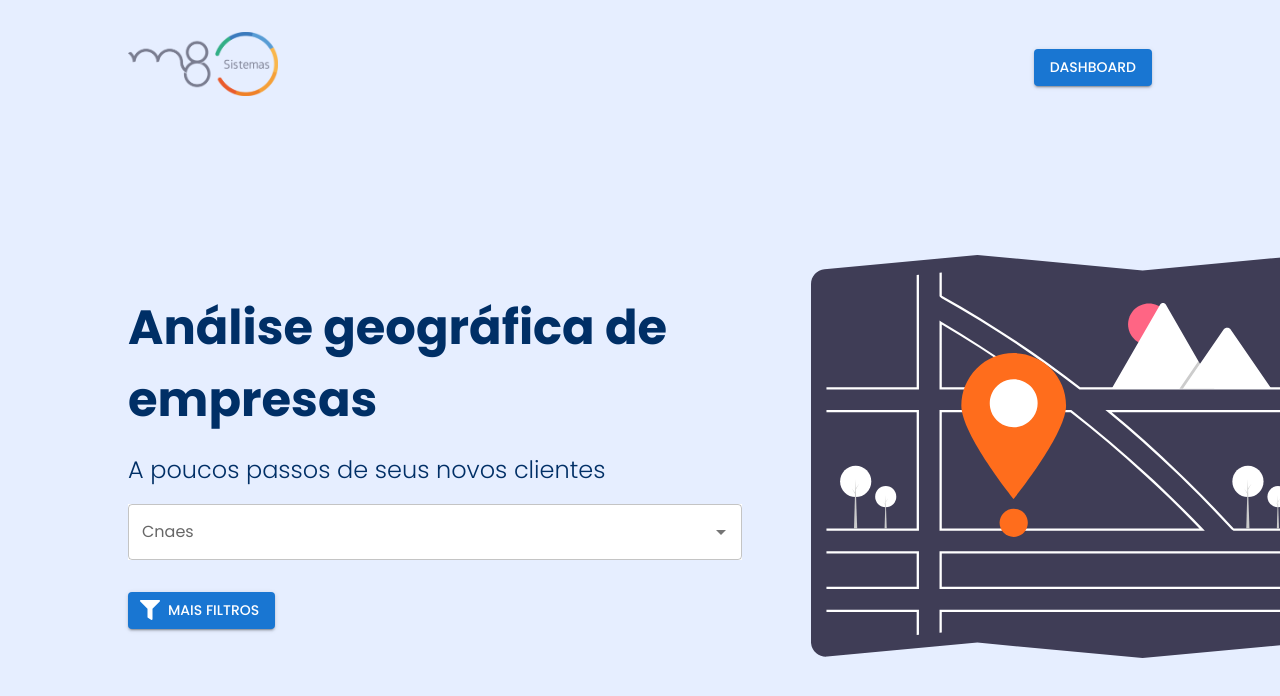
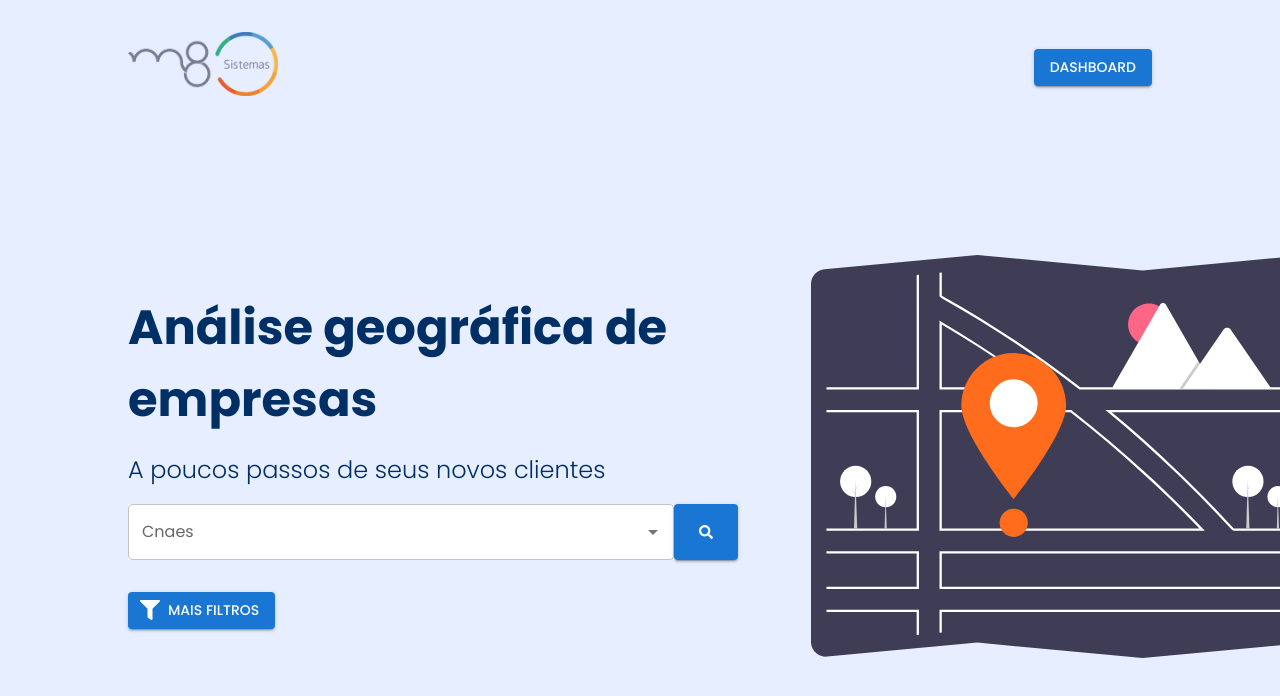
Before and after one commit to Lugui14/m8gis_front, a React (Vite) app: page / in a window 1280 px wide. Shown: the top 696 px of the page. Built offline with nearby package versions, Linux system fonts and the light colour scheme; no server answers; the HTML template or start-up script is replaced by a standard one.

Commit message:
feat: search icon

```diff
--- a/src/components/inputs/autocomplete/CnaeAutocomplete.jsx
+++ b/src/components/inputs/autocomplete/CnaeAutocomplete.jsx
@@ -1,16 +1,16 @@
 import { useFetchAllCnaes } from "@hooks/cnaeHooks";
 import { Autocomplete, TextField } from "@mui/material";
+import PropTypes from "prop-types";
 
-const CnaeAutocomplete = props => {
+const CnaeAutocomplete = ({ sx, ...props }) => {
   const { data: cnaes, isLoading } = useFetchAllCnaes();
 
   return (
     <Autocomplete
       multiple
       sx={{
-        width: "90%",
-        maxWidth: "90%",
         backgroundColor: "white",
+        ...sx,
       }}
       options={
         !isLoading
@@ -20,6 +20,7 @@ const CnaeAutocomplete = props => {
             }))
           : []
       }
+      fullWidth
       {...props}
       renderInput={params => <TextField {...params} label="Cnaes" />}
     />
@@ -27,3 +28,7 @@ const CnaeAutocomplete = props => {
 };
 
 export default CnaeAutocomplete;
+
+CnaeAutocomplete.propTypes = {
+  sx: PropTypes.object,
+};
--- a/src/pages/home/Home.jsx
+++ b/src/pages/home/Home.jsx
@@ -1,9 +1,12 @@
 import Header from "../../components/Header";
-import { FaFilter } from "react-icons/fa";
+import { FaFilter, FaSearch } from "react-icons/fa";
 import { Box, Button, Grid, Typography } from "@mui/material";
 import CnaeAutocomplete from "@components/inputs/autocomplete/CnaeAutocomplete";
+import { useNavigate } from "react-router-dom";
 
 const Home = () => {
+  const navigate = useNavigate();
+
   return (
     <Box
       sx={{
@@ -35,7 +38,16 @@ const Home = () => {
                   A poucos passos de seus novos clientes
                 </Typography>
 
-                <CnaeAutocomplete />
+                <Box sx={{ display: "flex", width: "100%" }}>
+                  <CnaeAutocomplete
+                    sx={{
+                      maxWidth: "80%",
+                    }}
+                  />
+                  <Button variant="contained" onClick={() => navigate("/map")}>
+                    <FaSearch />
+                  </Button>
+                </Box>
 
                 <Button
                   variant={"contained"}
@@ -43,7 +55,6 @@ const Home = () => {
                     color: "white",
                     backgroundColor: "blue.primary",
                     marginTop: 2,
-                    ":hover": { backgroundColor: "blue.light" },
                   }}
                   startIcon={<FaFilter />}
                 >
```
